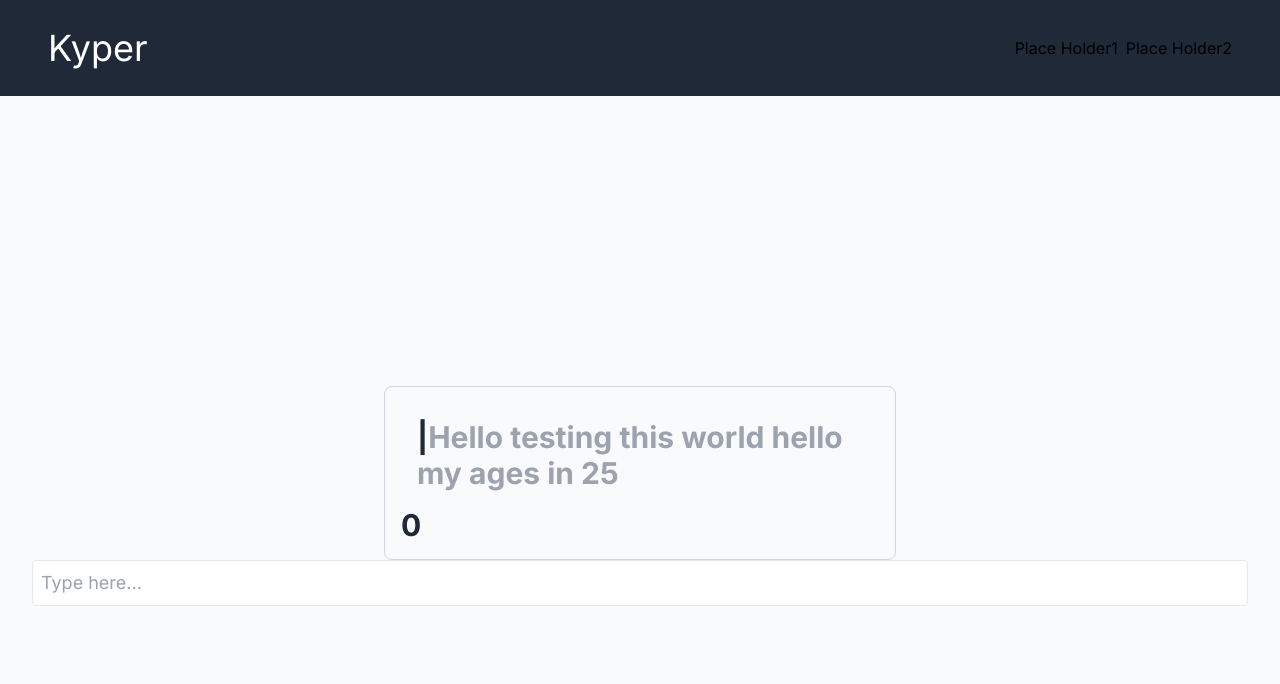
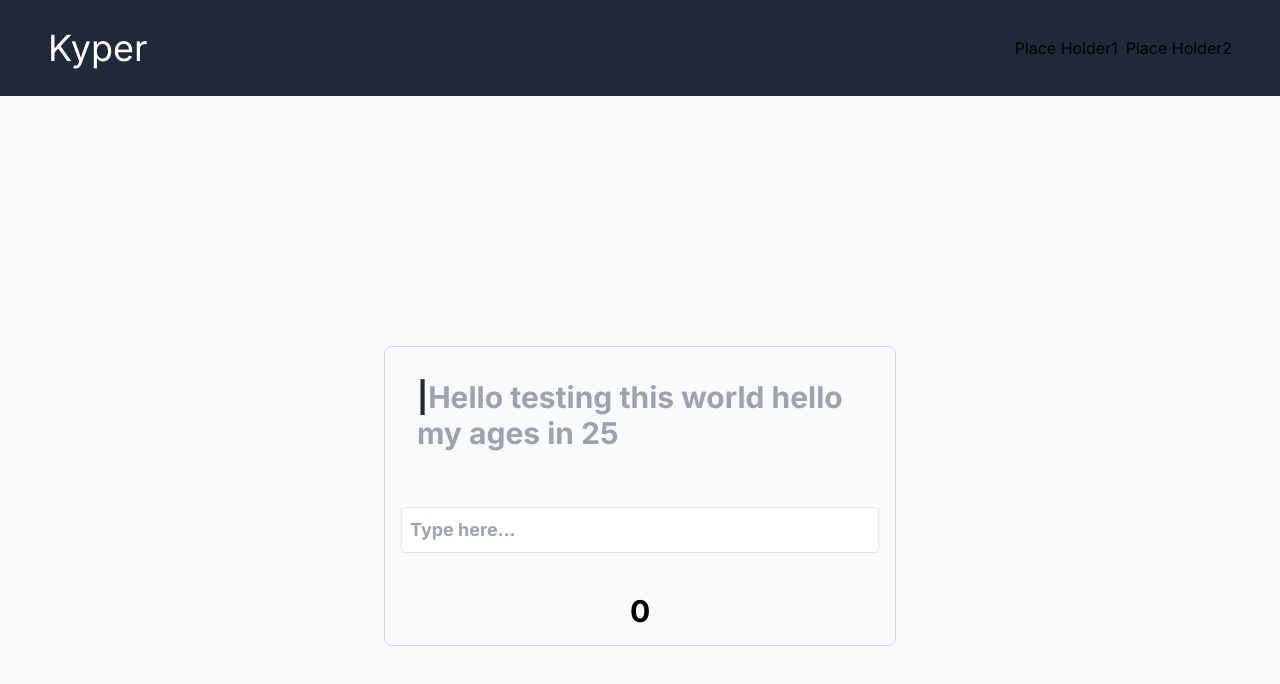
Before and after one commit to gksksla7140/kypeio-frontend, a Next.js app: page /game in a window 1280 px wide. Shown: the top 684 px of the page. Built offline with nearby package versions, Linux system fonts and the light colour scheme.

Commit message:
Add game start functionality and improve UI

```diff
--- a/src/app/game/page.tsx
+++ b/src/app/game/page.tsx
@@ -42,6 +42,11 @@ export default function Game() {
       return;
     }
 
+    // GAME STARTED
+    if (!gameStarted) {
+      setGameStarted(true);
+    }
+
     // WORD FINISHED -> MOVED TO NEXT WORD
     if (input.endsWith(" ") && testPhrase.slice(startIdx).startsWith(input)) {
         setStartIdx(startIdx + input.length);
@@ -74,18 +79,18 @@ export default function Game() {
 
   return (
     <div className="min-h-screen flex flex-col items-center justify-center bg-gray-50 py-12 px-4 sm:px-6 lg:px-8">
-      <div className="text-3xl font-bold text-gray-800 border border-gray-300 p-4 rounded-lg max-w-lg mx-auto">
+      <div className="text-3xl flex flex-col gap-10 font-bold text-gray-800 border border-gray-300 p-4 rounded-lg max-w-lg mx-auto">
         <GameText
           phrase={testPhrase}
           typedText={typedText}
           startIdx={startIdx}
         />
-        <h1>{elapsedTime}</h1>
+      {!gameEnded && <PlayerInput value={typedText} onChange={handleChange} />}
+        <h1 className="text-black text-center">{elapsedTime}</h1>
       </div>
-      {!gameEnded && <PlayerInput value={typedText} onChange={handleChange} />}
       {gameEnded && (
         <div className="text-black">
-          <p>Game ended! Time elapsed: {elapsedTime} seconds</p>
+          <p className="text-center">Game ended! Time elapsed: {elapsedTime} seconds</p>
           <button onClick={handleReset}>Restart</button>
         </div>
       )}
```
